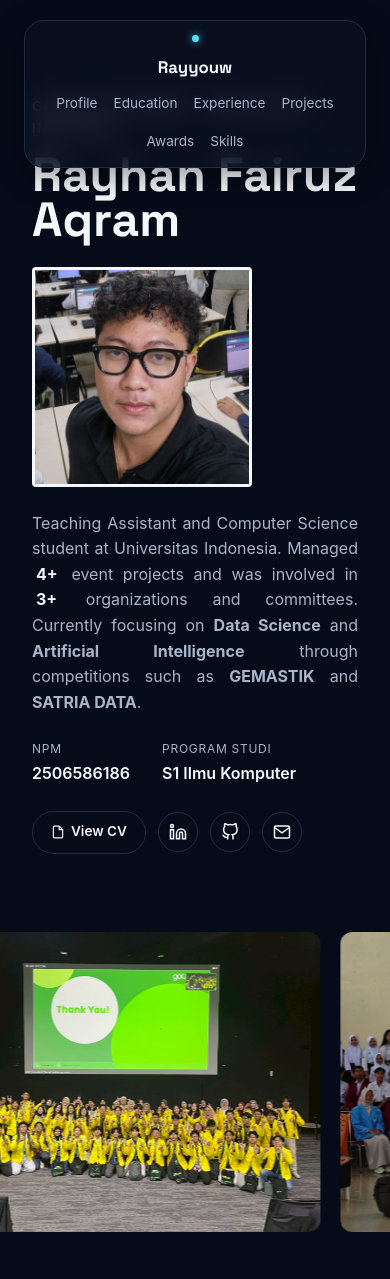
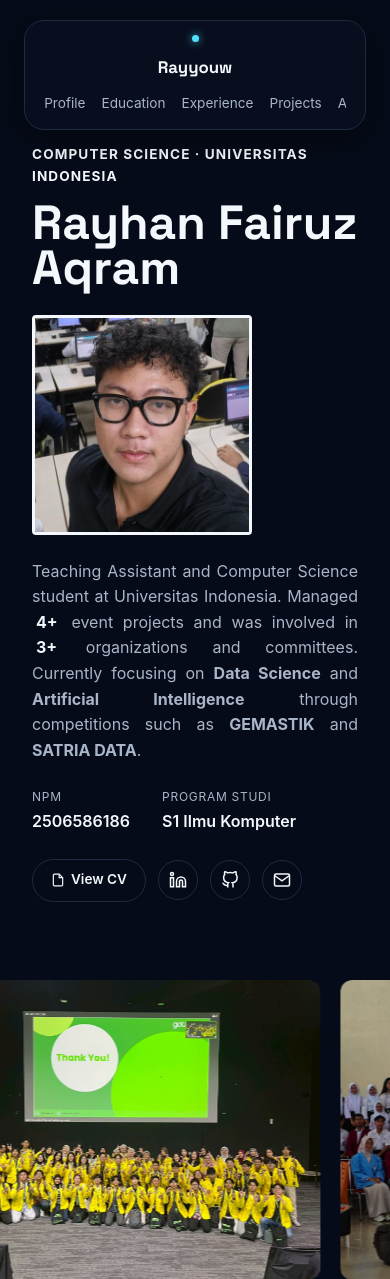
Before and after one commit to rayyouw/myportofolio, a Django app: page / in a window 390 px wide. Shown: the top 1279 px of the page. Run offline with Django 5.2, Linux system fonts and the light colour scheme.

Commit message:
Fix mobile navbar layout

```diff
--- a/static/css/style.css
+++ b/static/css/style.css
@@ -105,6 +105,7 @@ section[id] {
     font-size: 0.85rem;
     color: var(--text-muted);
     text-decoration: none;
+    white-space: nowrap;
     transition: color 0.2s ease, transform 0.2s ease, text-shadow 0.2s ease;
     display: inline-block;
 }
@@ -143,8 +144,14 @@ section[id] {
     }
     .navbar-pill nav {
         gap: 1rem;
-        flex-wrap: wrap;
-        justify-content: center;
+        max-width: 100%;
+        flex-wrap: nowrap;
+        justify-content: flex-start;
+        overflow-x: auto;
+        scrollbar-width: none;
+    }
+    .navbar-pill nav::-webkit-scrollbar {
+        display: none;
     }
 }
 
@@ -831,7 +838,7 @@ section[id] {
     .hero {
         min-height: auto;
         align-items: initial;
-        padding: 6rem 0 3rem;
+        padding: 9rem 0 3rem;
     }
 
     .hero-grid {
```
